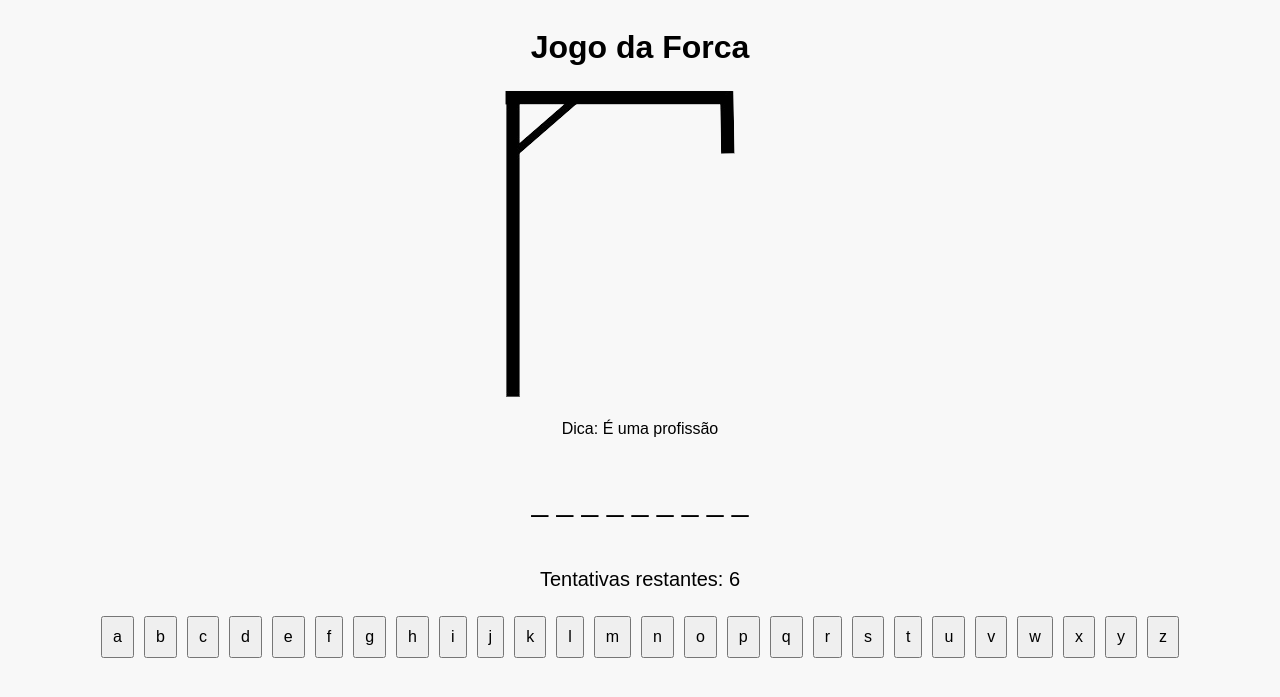
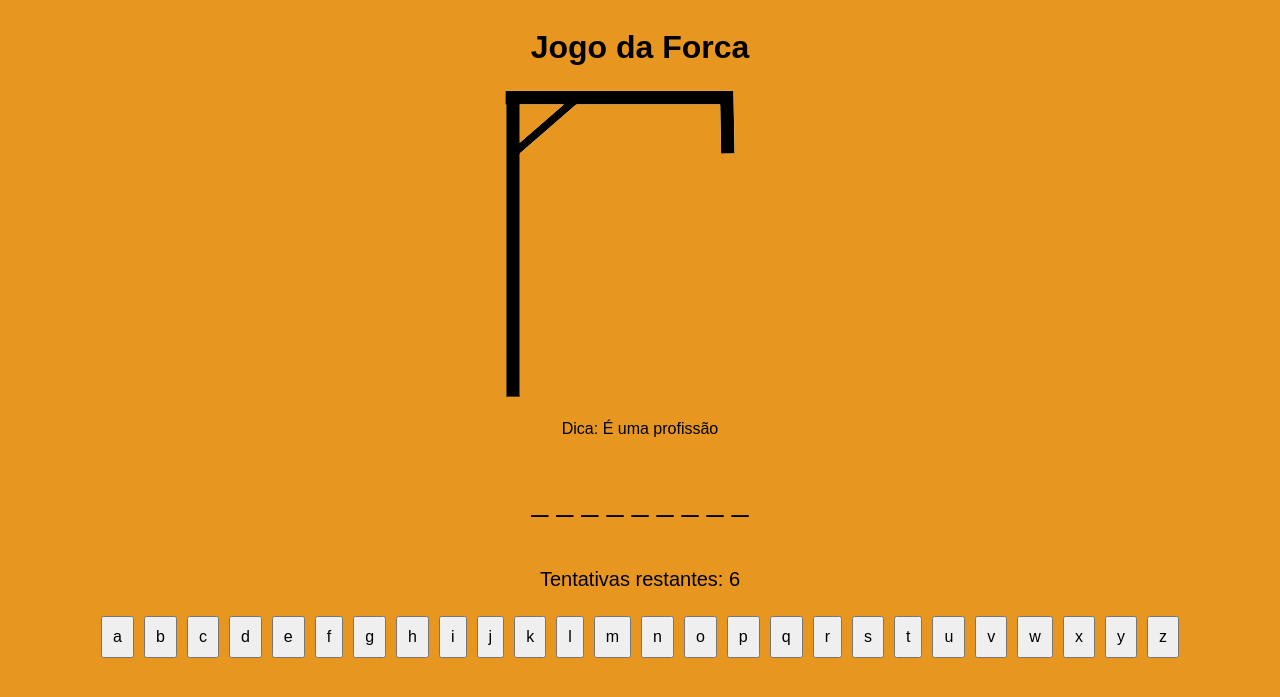
Before and after one commit to Alisr25/projetoForca, a Flask app: page / in a window 1280 px wide. Shown: the top 697 px of the page. Run offline with Flask 3, Linux system fonts and the light colour scheme.

Commit message:
Update style.css

```diff
--- a/static/style.css
+++ b/static/style.css
@@ -1,7 +1,7 @@
 body {
   text-align: center;
   font-family: Arial;
-  background-color: #f8f8f8;
+  background-color: #e7971f;
   display: flex;
   flex-direction: column;
   align-items: center;
```
